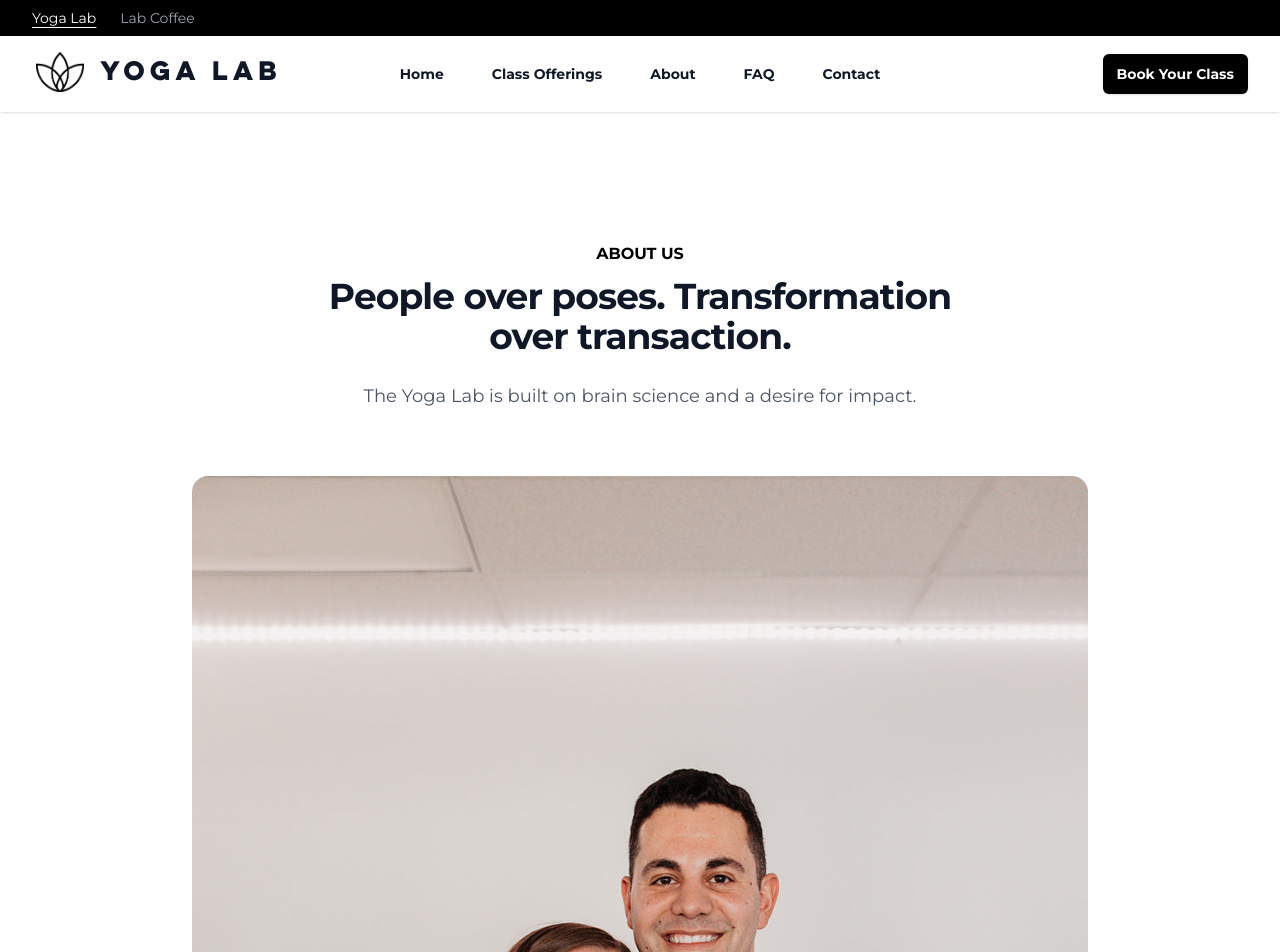
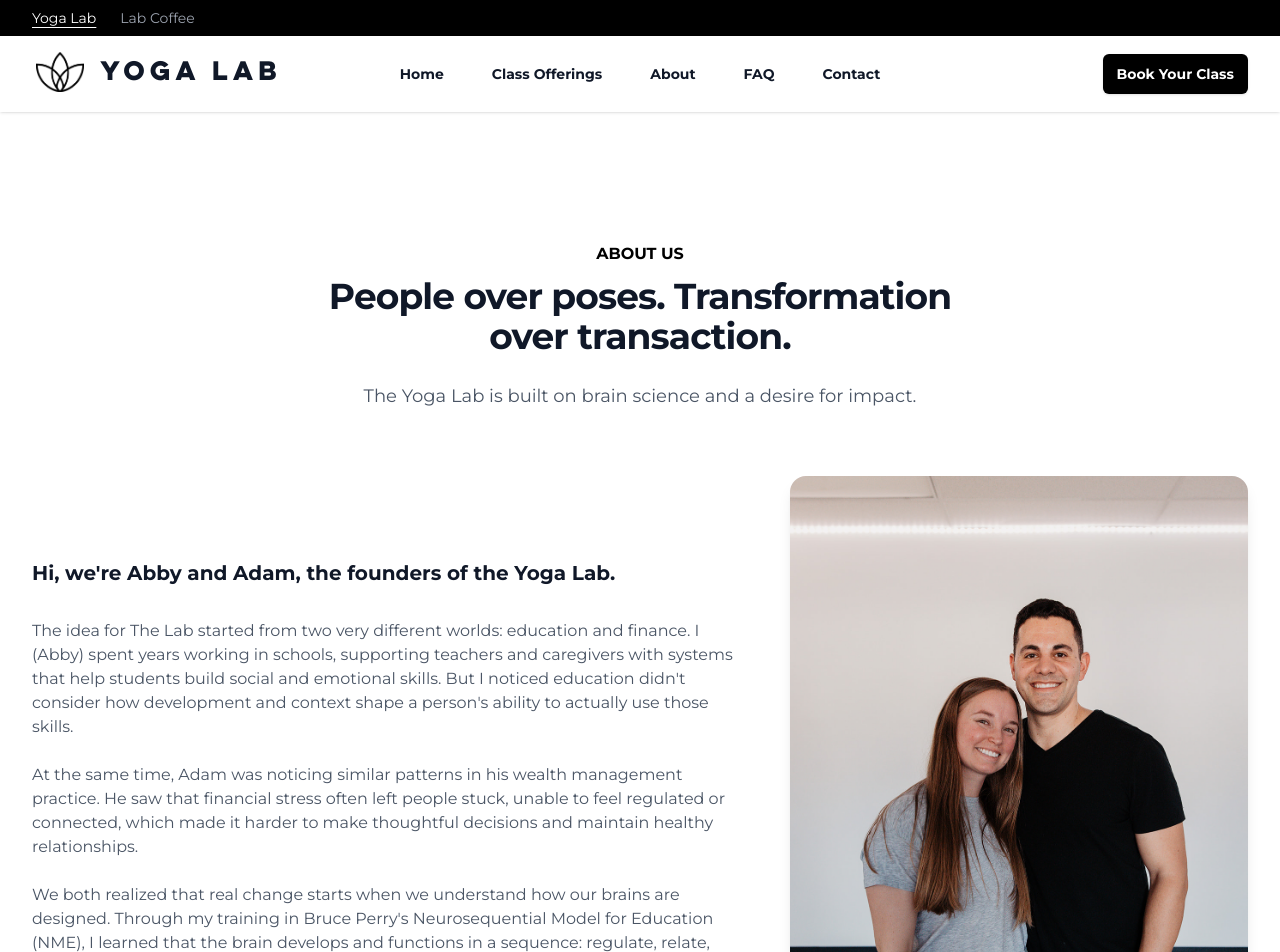
Before and after one commit to dkhundley/yogalab-website, a React (Vite) app: page /about in a window 1280 px wide. Shown: the top 952 px of the page. Built offline with nearby package versions, Linux system fonts and the light colour scheme.

Commit message:
feat: Update About page layout for improved visual presentation of founders

```diff
--- a/src/pages/About.jsx
+++ b/src/pages/About.jsx
@@ -15,15 +15,20 @@ export default function About() {
         </div>
 
         {/* Founders Introduction */}
-        <div className="mx-auto mt-16 max-w-4xl">
-          <div className="mb-12">
+        <div className="mx-auto mt-16 max-w-7xl">
+          <div className="grid grid-cols-1 lg:grid-cols-5 gap-8 lg:gap-12 lg:items-center">
+            {/* Image on the right on desktop, but first on mobile - takes up 2 columns */}
+            <div className="lg:col-span-2 lg:order-2">
+              <div className="relative w-full aspect-[3/4] overflow-hidden rounded-2xl shadow-lg">
                 <img
                   src="/images/general-photos/adam-abby-about-us.jpg"
                   alt="Abby and Adam, founders of Yoga Lab"
-              className="w-full h-auto rounded-2xl"
+                  className="absolute inset-0 w-full h-full object-cover object-[center_35%]"
                 />
               </div>
-          <div className="prose prose-lg mx-auto">
+            </div>
+            {/* Text on the left on desktop, but second on mobile - takes up 3 columns */}
+            <div className="lg:col-span-3 lg:order-1 prose prose-lg">
               <p className="text-xl text-gray-900 mb-8 font-semibold">
                 Hi, we're Abby and Adam, the founders of the Yoga Lab.
               </p>
@@ -43,6 +48,7 @@ export default function About() {
                 training in Bruce Perry's Neurosequential Model for Education (NME), I learned that the brain develops
                 and functions in a sequence: regulate, relate, reason. That concept became the foundation for the Yoga Lab.
               </p>
+            </div>
           </div>
         </div>
 
```
Lines whose indentation alone changed are shown as unchanged.
